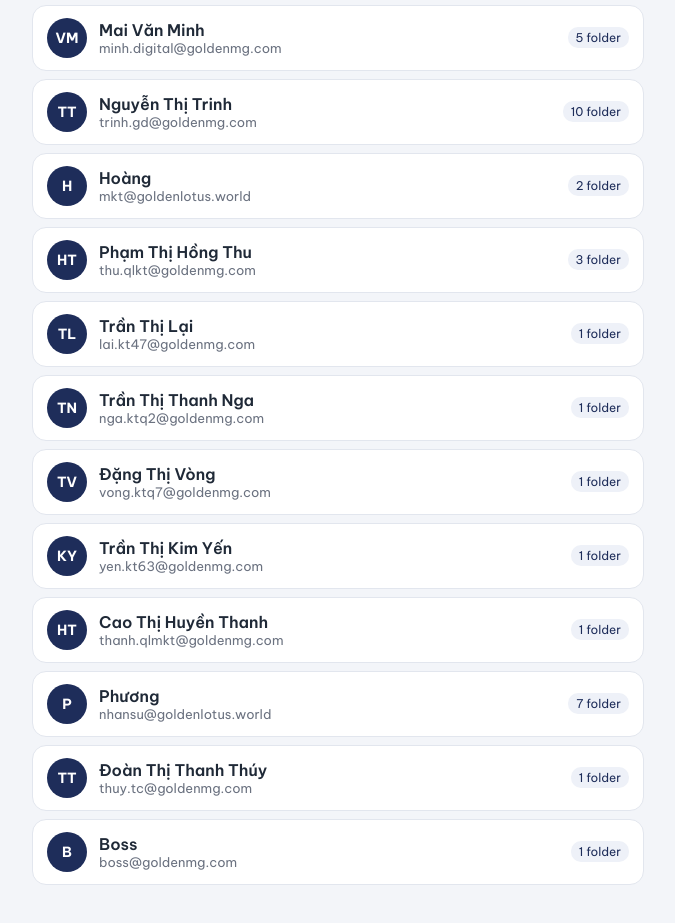
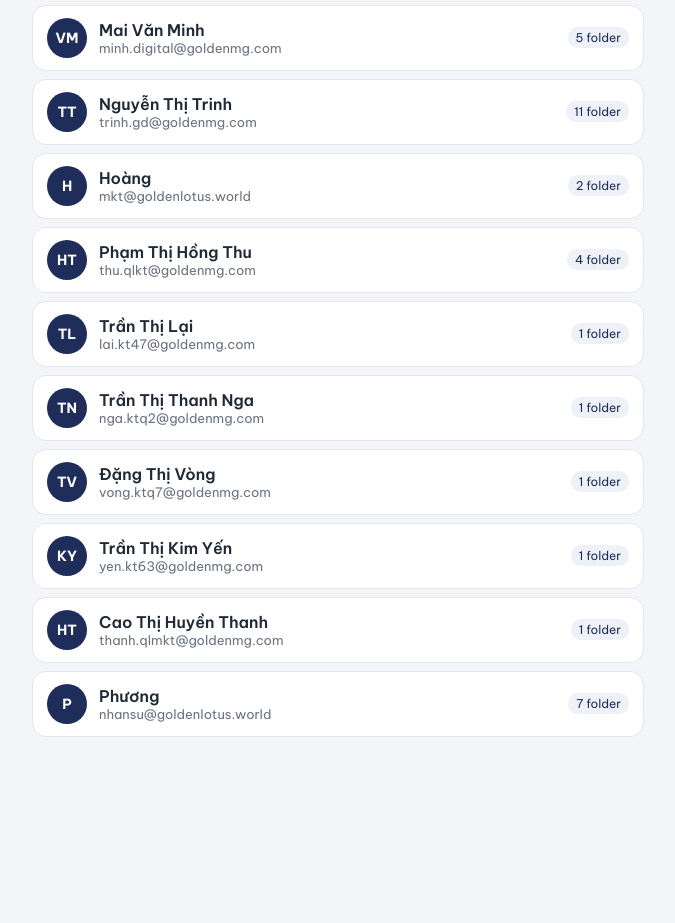
Before and after one commit to newallket02-hash/Phan-quyen-shared-drive, a plain HTML site: page index.html in a window 1280 px wide. Shown: the part 1099-2022 px from the top of the page, without its empty margins (302-977 px from the left). After the commit the page ends 1954 px from the top, so only its background shows below. Drawn offline with Linux system fonts and the light colour scheme.

Commit message:
Chỉ cho QL trong cột 'QL được phân quyền' chọn phân quyền
- index.html: bỏ thuy.tc và boss khỏi danh sách QL (22 QL); 9_KT - Tai Chinh -> thu.qlkt, 10_Big Boss -> trinh.gd
- Excel: cập nhật cột G cho 9_KT - Tai Chinh
- PHAN_BO_QL.md: cập nhật

Co-Authored-By: Claude Sonnet 5.5 <noreply@anthropic.com>
Claude-Session: https://claude.ai/code/session_01RoCCcB7XhfWwfZychDufx4

```diff
--- a/index.html
+++ b/index.html
@@ -238,7 +238,7 @@ const defGroups = f => {
   return g === 'ALL' ? GORDER.filter(x => x !== 'BGD') : g.slice();
 };
 
-/* Quản lý: email · key nhân sự · (khu vực, bộ phận: dự phòng) · folder */
+/* Chỉ các QL trong cột "QL được phân quyền" của Excel mới có trong danh sách này: email · key nhân sự · (khu vực, bộ phận: dự phòng) · folder */
 const MGR = [
   ['dung.pql76@goldenlotus.world','dung.pql76','DN',[],['1_Bao cao cong viec (Cty, Branch) all › DN_76HV','3_VH - Van Hanh › VH - 76HV','9_NS_Branch › NS_76HV']],
   ['yen.ql100@goldenlotus.world','yen.ql100','DN',[],['1_Bao cao cong viec (Cty, Branch) all › DN_100TBD','3_VH - Van Hanh › VH - 100TBD','9_NS_Branch › NS_100TBD']],
@@ -259,18 +259,16 @@ const MGR = [
   ['minh.digital@goldenmg.com','minh.digital','Q1',['MKT'],['8_Cty App (Mr.Minh, Ms.truc, Ms.trinh) › APP_IT Meeting (Zintech)','8_Cty App (Mr.Minh, Ms.truc, Ms.trinh) › APP_DS NV Đăng ký app',
     '8_Cty App (Mr.Minh, Ms.truc, Ms.trinh) › App_Share','8_Cty App (Mr.Minh, Ms.truc, Ms.trinh) › App_Nhan Vien','8_Golden iOS Data › iOS_Nhan Vien']],
   ['trinh.gd@goldenmg.com','trinh.gd','Q2',['DA'],['8_Cty App (Mr.Minh, Ms.truc, Ms.trinh) › APP_Membership App Meeting','7_DA Phat Trien (Ms.Khanh) › Du an-Khanh','7_DA Phat Trien (Ms.Khanh) › DA - Project 2026 (DA ms.Khanh) 업무 관리.xlsx','7_DA Xay Dung › Pet Cafe Project','7_DA Xay Dung › XD_Nhan Vien',
-    '7_DA Xay Dung › Ca Nhan_Mr Dũng','7_DA Xay Dung › Ca Nhan_Mr Phương','7_DA Xay Dung › Ca Nhan_Ms Hải','7_DA Xay Dung › Ca Nhan_Ms Loan','7_DA Xay Dung › Ca Nhan_Ms Thảo']],
+    '7_DA Xay Dung › Ca Nhan_Mr Dũng','7_DA Xay Dung › Ca Nhan_Mr Phương','7_DA Xay Dung › Ca Nhan_Ms Hải','7_DA Xay Dung › Ca Nhan_Ms Loan','7_DA Xay Dung › Ca Nhan_Ms Thảo','10_Big Boss - BAN GIAM DOC › (Toàn bộ Shared Drive)']],
   ['mkt@goldenlotus.world','mkt','Q2',['MKT'],['8_Cty App (Mr.Minh, Ms.truc, Ms.trinh) › HDSD APP GOLDEN MEMBERSHIP','8_Cty App (Mr.Minh, Ms.truc, Ms.trinh) › APP_Manual - FAQ']],
-  ['thu.qlkt@goldenmg.com','thu.qlkt','Q1',['KT'],['9_KT - KE TOAN (Noi bo) › (Toàn bộ Shared Drive)','9_KT - KE TOAN (Noi bo) › KT - Dự Án','9_KT - KE TOAN (Noi bo) › KT - Tổng Hợp']],
+  ['thu.qlkt@goldenmg.com','thu.qlkt','Q1',['KT'],['9_KT - KE TOAN (Noi bo) › (Toàn bộ Shared Drive)','9_KT - KE TOAN (Noi bo) › KT - Dự Án','9_KT - KE TOAN (Noi bo) › KT - Tổng Hợp','9_KT - Tai Chinh › (Toàn bộ Shared Drive)']],
   ['lai.kt47@goldenmg.com','lai.kt47','Q1',['KT'],['9_KT - KE TOAN (Noi bo) › KT - Q1']],
   ['nga.ktq2@goldenmg.com','nga.ktq2','Q2',['KT'],['9_KT - KE TOAN (Noi bo) › KT - Q2']],
   ['vong.ktq7@goldenmg.com','vong.ktq7','Q7',['KT'],['9_KT - KE TOAN (Noi bo) › KT - Q7']],
   ['yen.kt63@goldenmg.com','yen.kt63','DN',['KT'],['9_KT - KE TOAN (Noi bo) › KT - DN']],
   ['thanh.qlmkt@goldenmg.com','thanh.qlmkt','Q1',['MKT'],['9_MKT - MARKETING › MKT - ONLINE']],
   ['nhansu@goldenlotus.world','nhansu','Q7',['NS'],['9_NS_Cty › Chính sách bốc thăm may mắn.png','9_NS_Cty › Golden_Lotus_Thong_Bao_Boc_Tham_1_Trang.docx','9_NS_Cty › Cty Can Tuyen Dung N.V',
-    '9_NS_Cty › NS_Nhan Vien (File cá nhân tự làm)','9_NS_Cty › 4. Thông báo Cty','9_NS_Cty › 3. Form cam kết. Cty','9_NS_Cty › NS_Share']],
-  ['thuy.tc@goldenmg.com','thuy.tc','Q2',['KT'],['9_KT - Tai Chinh › (Toàn bộ Shared Drive)']],
-  ['boss@goldenmg.com','boss','Q2',[],['10_Big Boss - BAN GIAM DOC › (Toàn bộ Shared Drive)']]
+    '9_NS_Cty › NS_Nhan Vien (File cá nhân tự làm)','9_NS_Cty › 4. Thông báo Cty','9_NS_Cty › 3. Form cam kết. Cty','9_NS_Cty › NS_Share']]
 ];
 const PERMS = ['Người xem','Người nhận xét','Người chỉnh sửa','Quản lý nội dung'];
 
```
Also changed, not shown: 2 other files.
